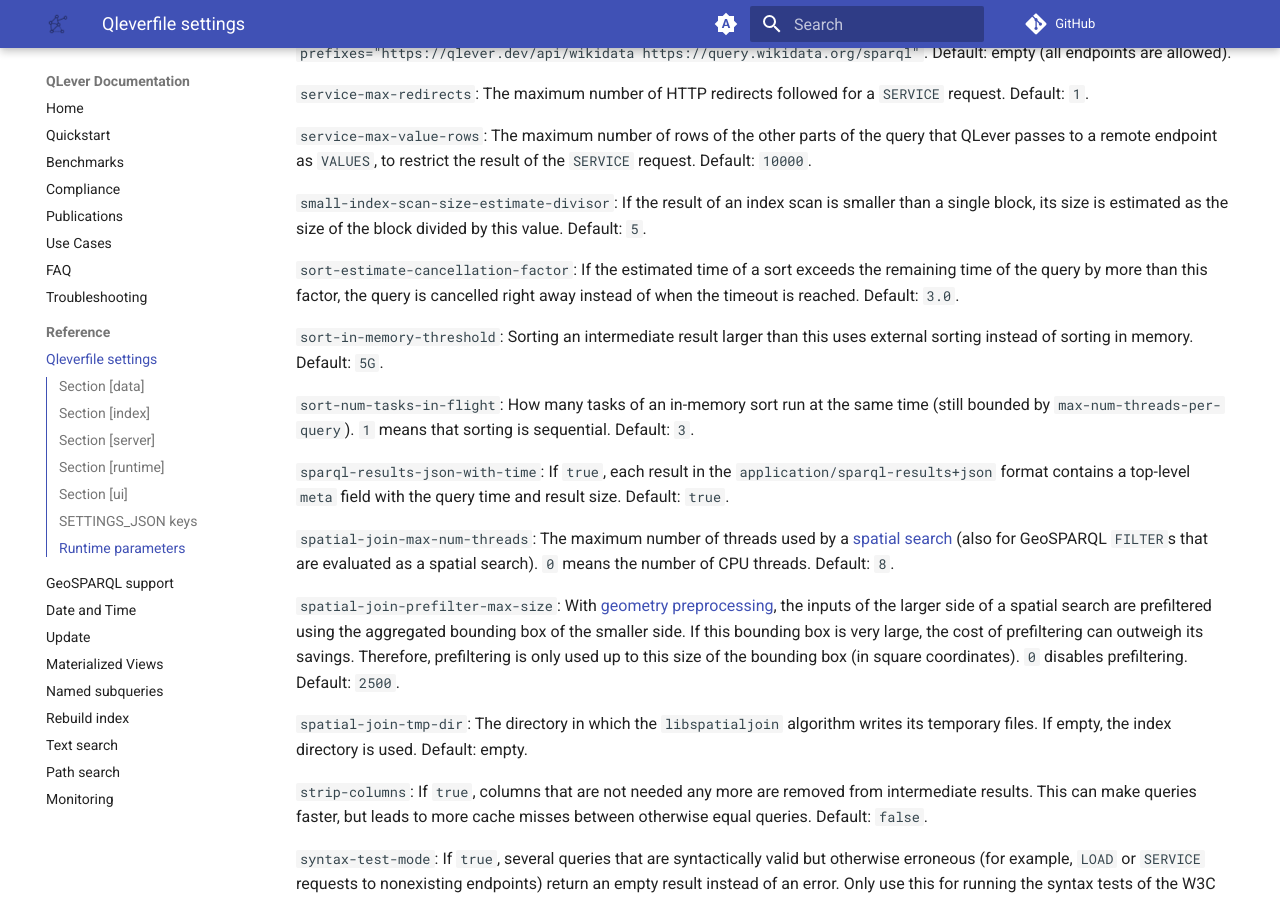
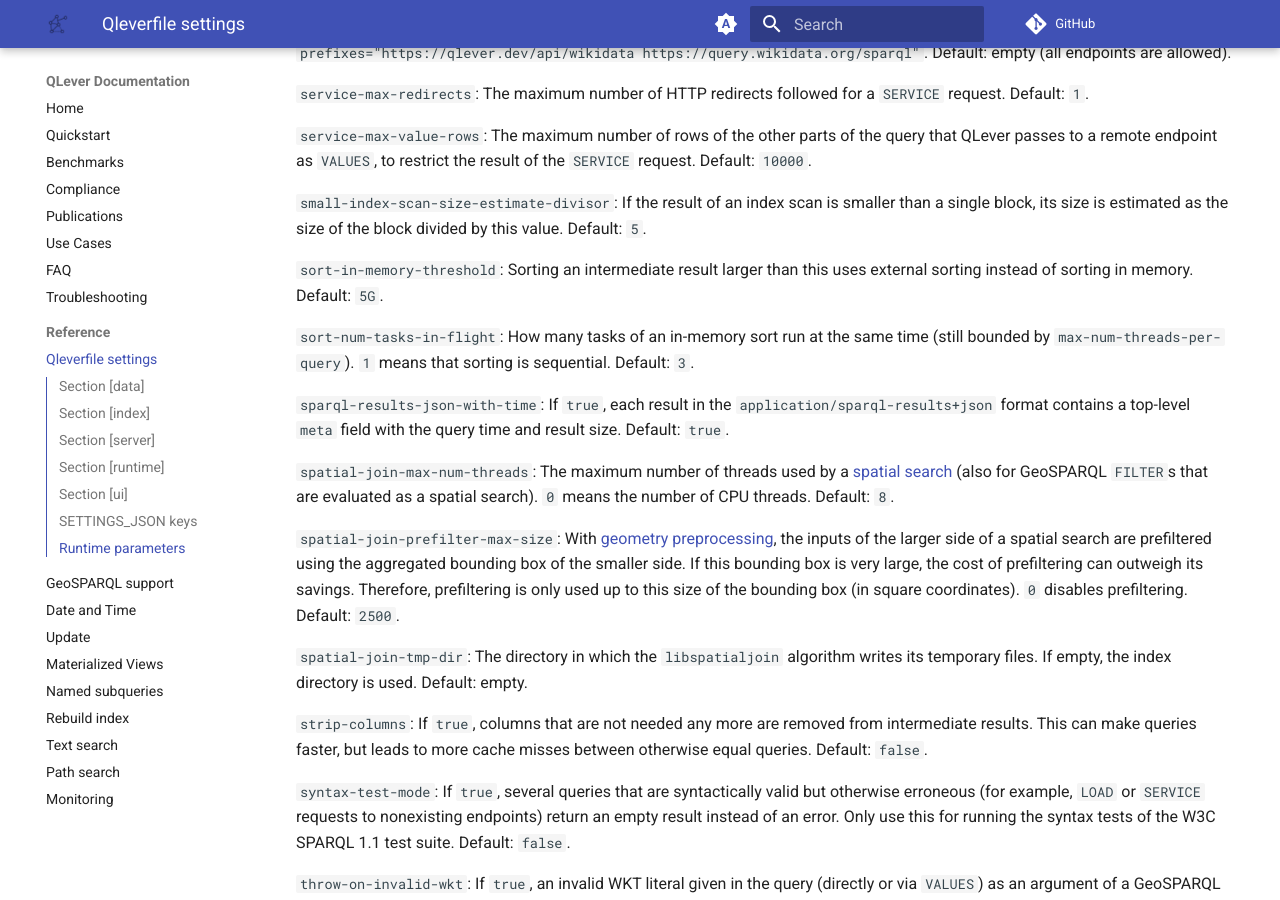
Before and after one commit to qlever-dev/qlever-docs, an MkDocs documentation site: the page built from docs/qleverfile.md, in a window 1280 px wide and 900 px high, scrolled down 8324 px. Built offline with MkDocs 1.6.1 and Material for MkDocs 9.7.7, drawn with Linux system fonts in a browser that asks for light colours; plug-ins that fetch from the network failed and are left out; comment, search, counter and statistics services are not loaded; the version menu is left out.

Commit message:
Remove sort-estimate-cancellation-factor, which is about to be removed (ad-freiburg/qlever#3749)

```diff
--- a/docs/qleverfile.md
+++ b/docs/qleverfile.md
@@ -522,10 +522,6 @@ result of the `SERVICE` request. Default: `10000`.
 smaller than a single block, its size is estimated as the size of the block
 divided by this value. Default: `5`.
 
-`sort-estimate-cancellation-factor`: If the estimated time of a sort exceeds the
-remaining time of the query by more than this factor, the query is cancelled
-right away instead of when the timeout is reached. Default: `3.0`.
-
 `sort-in-memory-threshold`: Sorting an intermediate result larger than this
 uses external sorting instead of sorting in memory. Default: `5G`.
 
```
